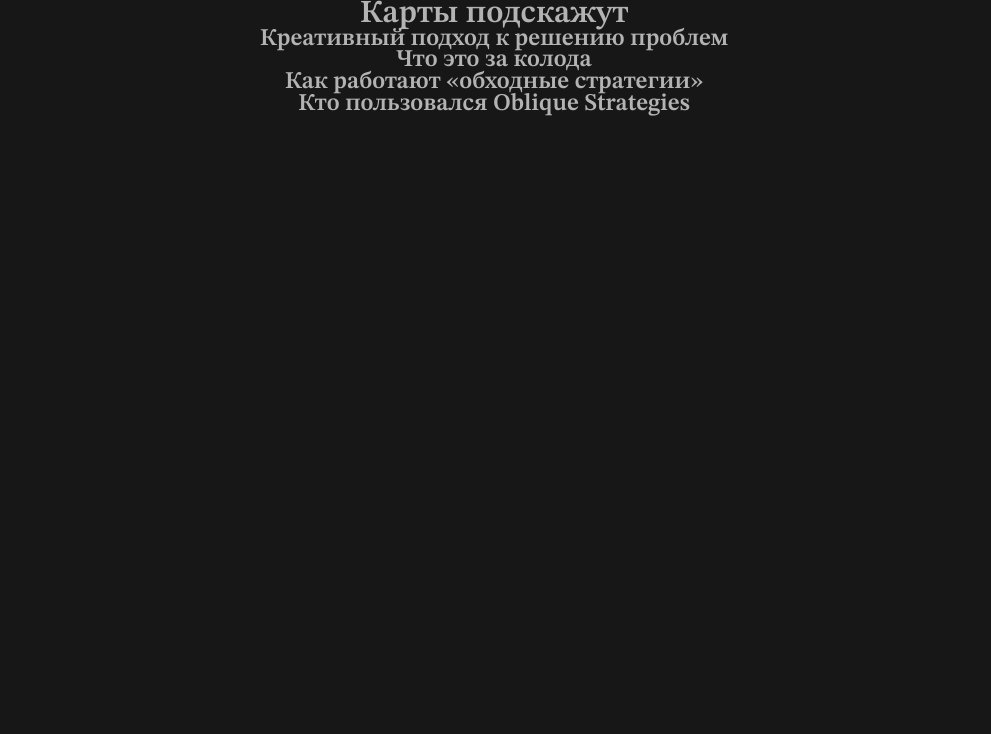
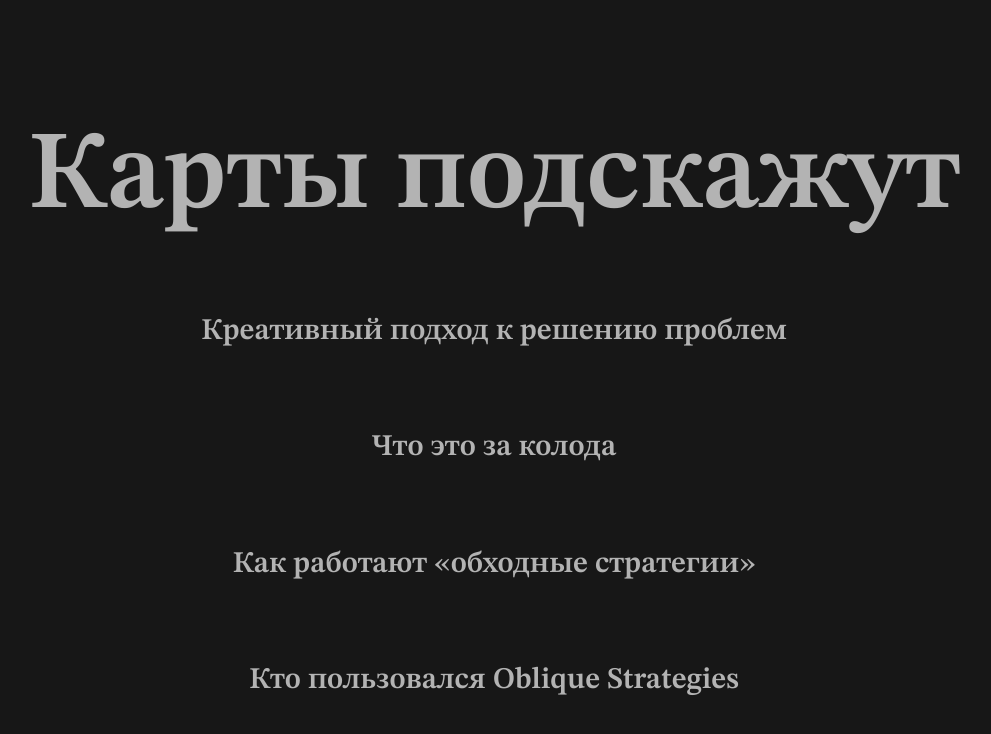
Before and after one commit to Brodyagados/karty-podskazhut, a plain HTML site: page index.html in a window 1280 px wide. Shown: the whole page, without its empty margins (146-1137 px from the left). Drawn offline with Linux system fonts and the light colour scheme.

Commit message:
Дополнительные стили для заголовков

```diff
--- a/index.html
+++ b/index.html
@@ -13,13 +13,13 @@
   </head>
   <body class="page theme_dark">
     <header class="header">
-      <h1 class="heading content-section">Карты подскажут</h1>
+      <h1 class="heading content-section header-title">Карты подскажут</h1>
     </header>
     <main class="content content-section">
-      <h2 class="heading">Креативный подход к решению проблем</h2>
-      <h2 class="heading">Что это за колода</h2>
-      <h2 class="heading">Как работают «обходные стратегии»</h2>
-      <h2 class="heading">Кто пользовался Oblique Strategies</h2>
+      <h2 class="heading content__title">Креативный подход к решению проблем</h2>
+      <h2 class="heading content__title">Что это за колода</h2>
+      <h2 class="heading content__title">Как работают «обходные стратегии»</h2>
+      <h2 class="heading content__title">Кто пользовался Oblique Strategies</h2>
     </main>
     <footer class="footer"></footer>
 
--- a/styles/style.css
+++ b/styles/style.css
@@ -39,11 +39,26 @@
   --accent-color: transparent;
 }
 
+.header {
+  padding-block-start: 10vi;
+}
+
 .heading {
   font-family: var(--accent-font);
   font-weight: 600;
   line-height: 0.9;
   text-align: center;
+}
+
+.header-title {
+  font-size: clamp(3.75rem, 2.5rem + 5.5556vw, 7.5rem);
+  margin-block-end: 40px;
+}
+
+.content__title {
+  font-size: 30px;
+  margin-block-start: 7vi;
+  margin-block-end: 2.5vi;
 }
 
 .content-section {
```
